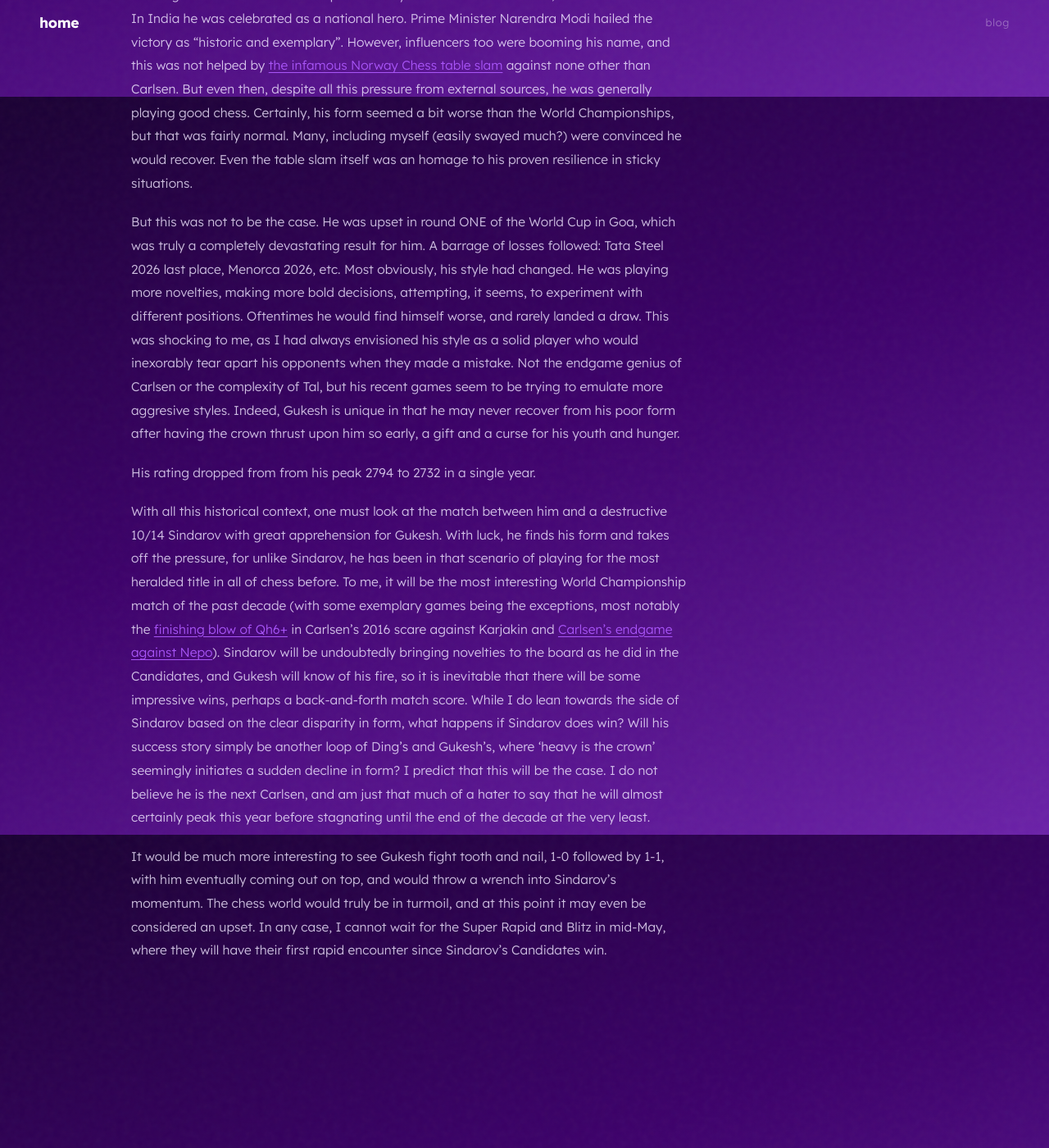
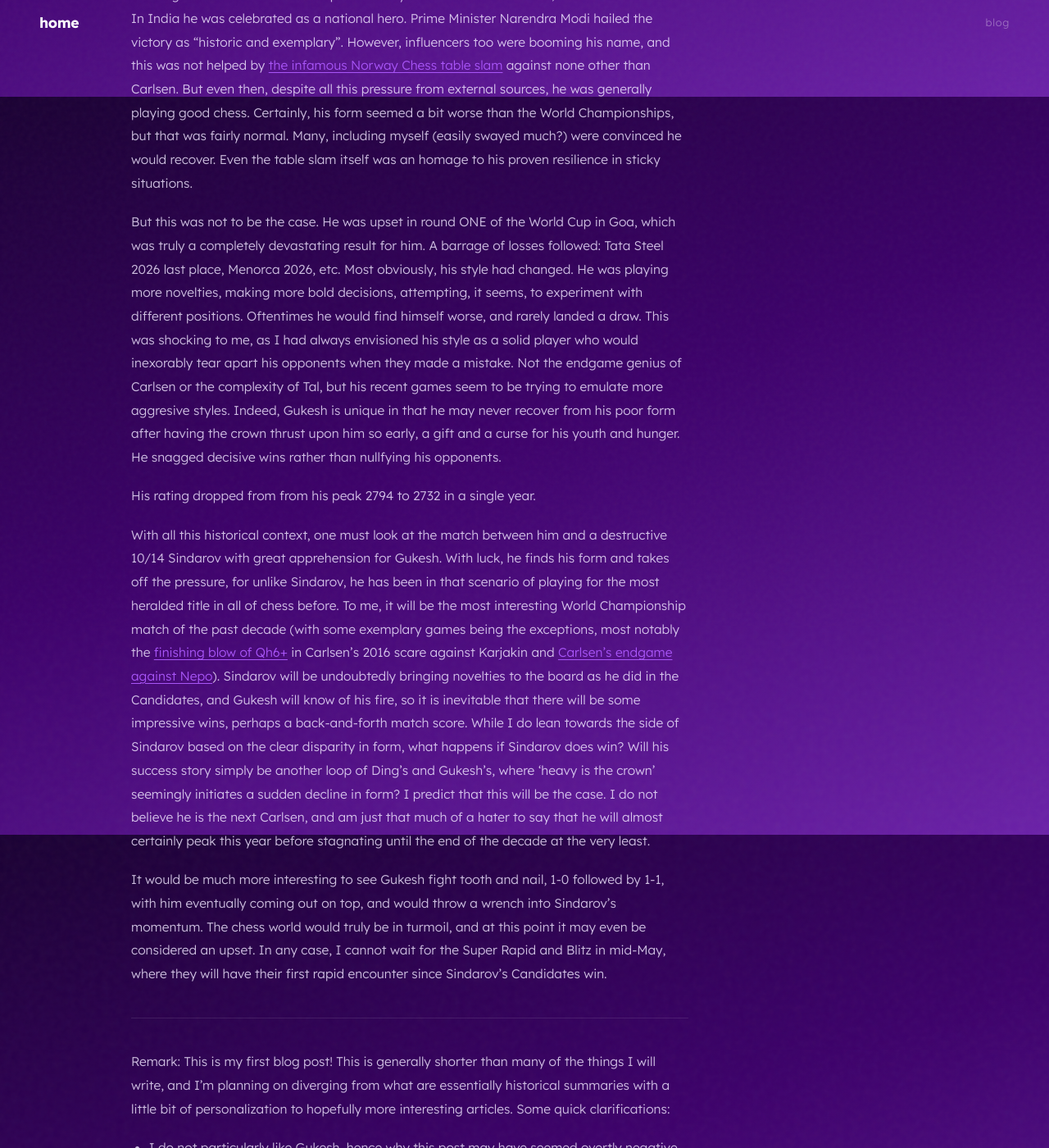
Before and after one commit to swardforever/home, a Jekyll site: the page built from _posts/2026-04-25-gukesh-great-choke.md, in a window 1280 px wide and 1400 px high, scrolled down 1682 px. Shown: the whole window at 82% size. Built offline with Jekyll 4.4.1, drawn with Linux system fonts in a browser that asks for light colours; some of the changed text lies outside the part shown.

Commit message:
Update 2026-04-25-gukesh-great-choke.md

```diff
--- a/_posts/2026-04-25-gukesh-great-choke.md
+++ b/_posts/2026-04-25-gukesh-great-choke.md
@@ -16,10 +16,20 @@
 
 Regardless, Kasparov would prove to be right; Gukesh would find an easy win in Game 14 after Ding's ludicrous albeit understandable blunder and win 7.5-6.5 in almost ironic fashion, in my eyes a callback to how Nepo-Ding had ended as well. Up to this point, Gukesh had showed no real cracks in form - sure, he was shaky at times, and yes, he was more reliant on calculation than intuition, but it did not at all take away from his classical chess skills, which were obviously highly impressive. However, things began to slowly fall off a cliff as the media coverage and attention from the public slowly turned onto him. At first, Gukesh was elated: In India he was celebrated as a national hero. Prime Minister Narendra Modi hailed the victory as “historic and exemplary". However, influencers too were booming his name, and this was not helped by [the infamous Norway Chess table slam](https://www.youtube.com/watch?v=a0LJ33FfhBw) against none other than Carlsen. But even then, despite all this pressure from external sources, he was generally playing good chess. Certainly, his form seemed a bit worse than the World Championships, but that was fairly normal. Many, including myself (easily swayed much?) were convinced he would recover. Even the table slam itself was an homage to his proven resilience in sticky situations.
 
-But this was not to be the case. He was upset in round ONE of the World Cup in Goa, which was truly a completely devastating result for him. A barrage of losses followed: Tata Steel 2026 last place, Menorca 2026, etc. Most obviously, his style had changed. He was playing more novelties, making more bold decisions, attempting, it seems, to experiment with different positions. Oftentimes he would find himself worse, and rarely landed a draw. This was shocking to me, as I had always envisioned his style as a solid player who would inexorably tear apart his opponents when they made a mistake. Not the endgame genius of Carlsen or the complexity of Tal, but his recent games seem to be trying to emulate more aggresive styles. Indeed, Gukesh is unique in that he may never recover from his poor form after having the crown thrust upon him so early, a gift and a curse for his youth and hunger.
+But this was not to be the case. He was upset in round ONE of the World Cup in Goa, which was truly a completely devastating result for him. A barrage of losses followed: Tata Steel 2026 last place, Menorca 2026, etc. Most obviously, his style had changed. He was playing more novelties, making more bold decisions, attempting, it seems, to experiment with different positions. Oftentimes he would find himself worse, and rarely landed a draw. This was shocking to me, as I had always envisioned his style as a solid player who would inexorably tear apart his opponents when they made a mistake. Not the endgame genius of Carlsen or the complexity of Tal, but his recent games seem to be trying to emulate more aggresive styles. Indeed, Gukesh is unique in that he may never recover from his poor form after having the crown thrust upon him so early, a gift and a curse for his youth and hunger. He snagged decisive wins rather than nullfying his opponents.
 
 His rating dropped from from his peak 2794 to 2732 in a single year.
 
 With all this historical context, one must look at the match between him and a destructive 10/14 Sindarov with great apprehension for Gukesh. With luck, he finds his form and takes off the pressure, for unlike Sindarov, he has been in that scenario of playing for the most heralded title in all of chess before. To me, it will be the most interesting World Championship match of the past decade (with some exemplary games being the exceptions, most notably the [finishing blow of Qh6+](https://www.youtube.com/watch?v=juXVKAuGsVY) in Carlsen's 2016 scare against Karjakin and [Carlsen's endgame against Nepo](https://www.chess.com/news/view/fide-world-chess-championship-2021-game-6)). Sindarov will be undoubtedly bringing novelties to the board as he did in the Candidates, and Gukesh will know of his fire, so it is inevitable that there will be some impressive wins, perhaps a back-and-forth match score. While I do lean towards the side of Sindarov based on the clear disparity in form, what happens if Sindarov does win? Will his success story simply be another loop of Ding's and Gukesh's, where 'heavy is the crown' seemingly initiates a sudden decline in form? I predict that this will be the case. I do not believe he is the next Carlsen, and am just that much of a hater to say that he will almost certainly peak this year before stagnating until the end of the decade at the very least.
 
 It would be much more interesting to see Gukesh fight tooth and nail, 1-0 followed by 1-1, with him eventually coming out on top, and would throw a wrench into Sindarov's momentum. The chess world would truly be in turmoil, and at this point it may even be considered an upset. In any case, I cannot wait for the Super Rapid and Blitz in mid-May, where they will have their first rapid encounter since Sindarov's Candidates win.
+
+___
+
+Remark: This is my first blog post! This is generally shorter than many of the things I will write, and I'm planning on diverging from what are essentially historical summaries with a little bit of personalization to hopefully more interesting articles. Some quick clarifications:
+
+- I do not particularly like Gukesh, hence why this post may have seemed overtly negative towards him. He is still an incredible player and is only 19, meaning that he could recover from his deficits, especially considering his resilience. It must be noted, however, that I do not think he will ever become World Champion again if he loses to Sindarov later this year
+
+- I certainly hope to cover what I find to be more interesting topics that I can cover in more depth (relating to chess at least), such as the future of engine use and preparation quality, or Fischer's legacy and brilliancy. It is difficult to discuss chess without looking at the past, but I will try my best to create novelties regarding these topics. Good news is many of the other topics I write about on this blog are far more lucrative when it comes to being able to generate original or interesting thought - if you're interested and have time to spare, go check it out!
+
+- If you're from the distant future, thanks for coming all the way back to the start of my little inconsequential piece of the internet!
```
